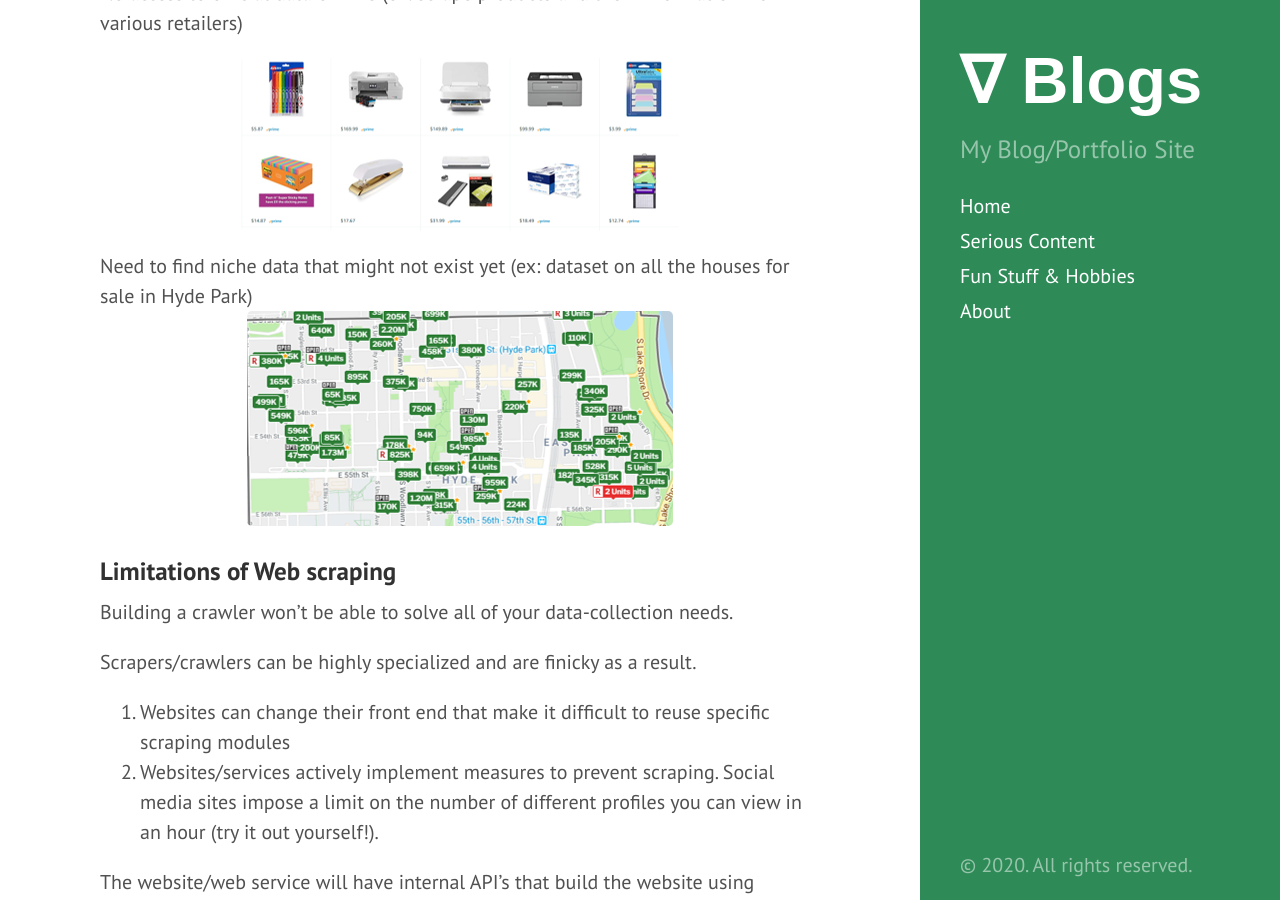
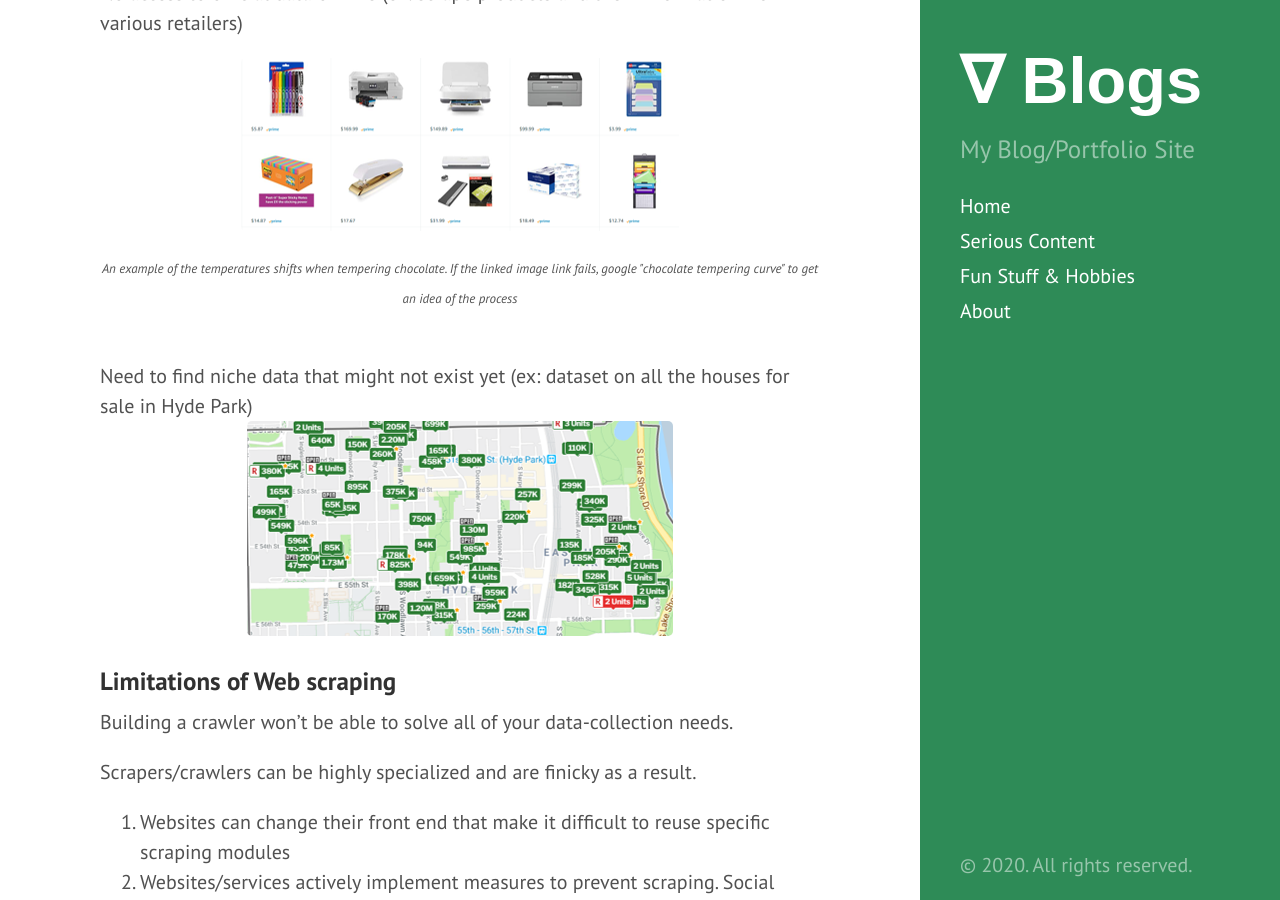
Before and after one commit to tedkim97/tedkim97.github.io, a Jekyll site: the page built from _posts/2020-02-17-webscraping.md, in a window 1280 px wide and 900 px high, scrolled down 2168 px. Built offline with Jekyll 4.4.1, drawn with Linux system fonts in a browser that asks for light colours; some of the changed text lies outside the part shown.

Commit message:
oidjaosidj

```diff
--- a/_includes/yt_player.html
+++ b/_includes/yt_player.html
@@ -7,3 +7,4 @@
       allowfullscreen="">
   </iframe>
 </div>
+<br>
--- a/_posts/2020-02-17-webscraping.md
+++ b/_posts/2020-02-17-webscraping.md
@@ -33,6 +33,11 @@ The data you need may exist - whether it's from tech companies (Google, Facebook
 No access to official data or APIs (ex: scrape products and their information from various retailers)
 
 ![fig1](/figures/webscraping_fig1.png){: .center-image }
+
+<center> <font size="2"> <i>
+An example of the temperatures shifts when tempering chocolate. If the linked image link fails, google "chocolate tempering curve" to get an idea of the process
+</i> </font> </center>
+<br>
 
 
 Need to find niche data that might not exist yet (ex: dataset on all the houses for sale in Hyde Park)![fig2](figures/webscraping_fig2.png){: .center-image }
```
Also changed, not shown: _posts/2020-03-10-nyt.md (+1 -1 lines).
